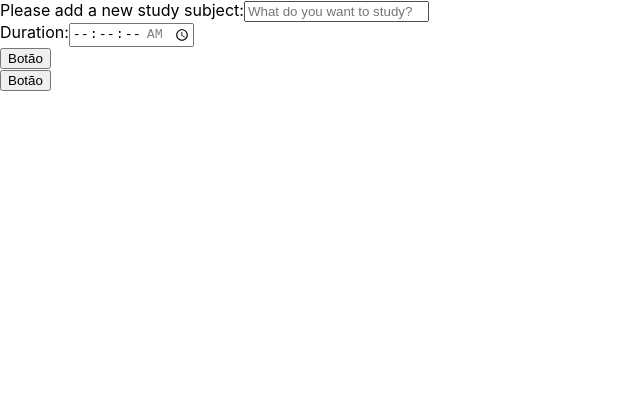
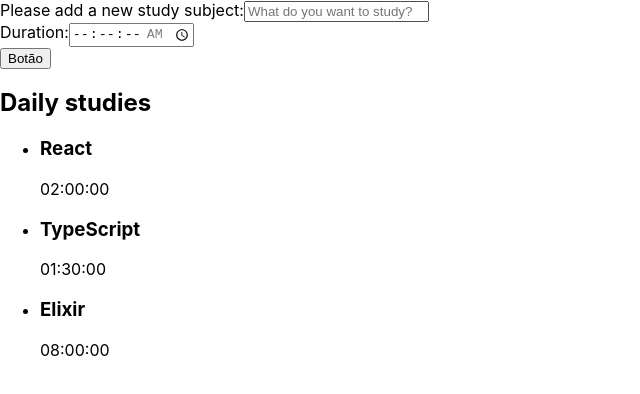
Before and after one commit to gsbcamargo/todo-react, a React (Create React App) app: page / in a window 1280 px wide. Shown: the top 394 px of the page, without its empty margins (0-640 px from the left). Built offline with nearby package versions, Linux system fonts and the light colour scheme; the HTML template or start-up script is replaced by a standard one.

Commit message:
refactores List component

```diff
--- a/src/App.tsx
+++ b/src/App.tsx
@@ -1,12 +1,12 @@
 import React from 'react';
-import Button from './components/Button';
 import Form from './components/Form';
+import List from './components/List';
 
 function App() {
   return (
     <div className="App">
       <Form></Form>
-      <Button/>
+      <List></List>
     </div>
   );
 }
--- a/src/components/List/index.tsx
+++ b/src/components/List/index.tsx
@@ -1,11 +1,34 @@
 import React from "react";
 
 function List() {
-    return (
-        <aside>
+  const tasks = [
+    {
+    id: 1,
+    task: 'React',
+    duration: '02:00:00'
+  }, {
+    id: 2,
+    task: 'TypeScript',
+    duration: '01:30:00'
+  }, {
+    id: 3,
+    task: 'Elixir',
+    duration: '08:00:00'
+  }];
 
-        </aside>
-    )
+  return (
+    <aside>
+      <h2> Daily studies </h2>
+      <ul>
+        {tasks.map((item, id) => (
+          <li key={id}>
+            <h3> {item.task} </h3>
+            <span> {item.duration} </span>
+          </li>
+        ))}
+      </ul>
+    </aside>
+  )
 }
 
 export default List;
```
Also changed, not shown: src/components/Form/index.tsx (indentation only), src/components/button/index.tsx (indentation only).
